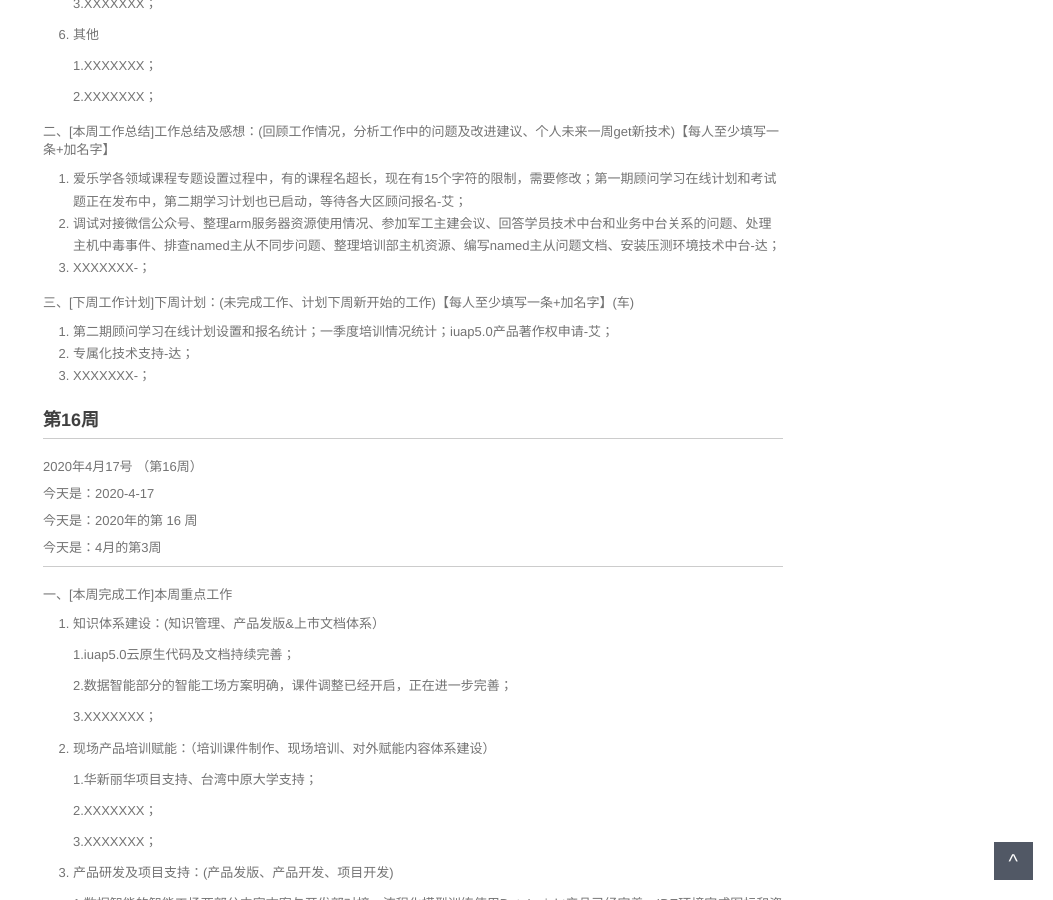
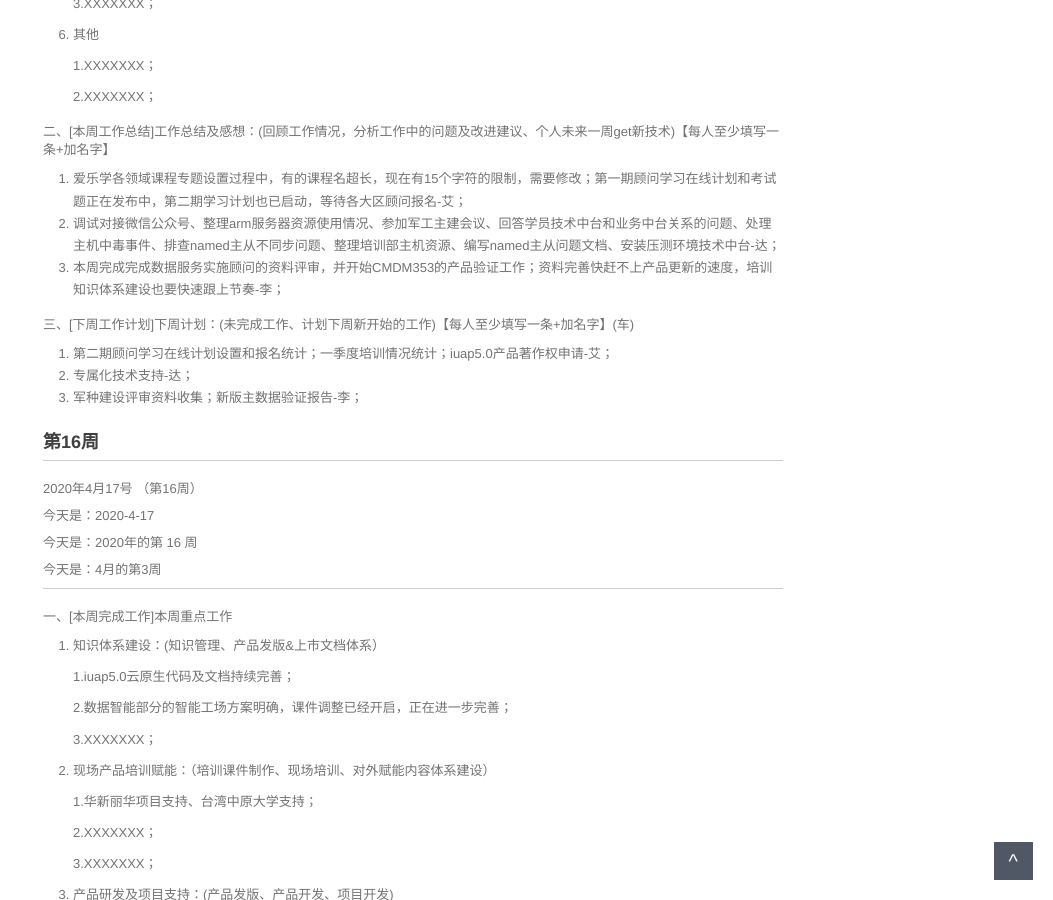
Before and after one commit to walllFlower/blog, a Jekyll site: the page built from 2020-02-28-day_report.md, in a window 1280 px wide and 900 px high, scrolled down 1196 px. Shown: the whole window, without its empty margins (227-1280 px from the left). Built offline with Jekyll 4.4.1, drawn with Linux system fonts in a browser that asks for light colours; comment, search, counter and statistics services are not loaded.

Commit message:
Update 2020-02-28-day_report.md

```diff
--- a/2020-02-28-day_report.md
+++ b/2020-02-28-day_report.md
@@ -79,13 +79,13 @@ categories: 技术运营工作周报
 
 1. 爱乐学各领域课程专题设置过程中，有的课程名超长，现在有15个字符的限制，需要修改；第一期顾问学习在线计划和考试题正在发布中，第二期学习计划也已启动，等待各大区顾问报名-艾；
 2. 调试对接微信公众号、整理arm服务器资源使用情况、参加军工主建会议、回答学员技术中台和业务中台关系的问题、处理主机中毒事件、排查named主从不同步问题、整理培训部主机资源、编写named主从问题文档、安装压测环境技术中台-达；
-3. XXXXXXX-；
+3. 本周完成完成数据服务实施顾问的资料评审，并开始CMDM353的产品验证工作；资料完善快赶不上产品更新的速度，培训知识体系建设也要快速跟上节奏-李；
 
 三、[下周工作计划]下周计划：(未完成工作、计划下周新开始的工作)【每人至少填写一条+加名字】(车)
 
 1. 第二期顾问学习在线计划设置和报名统计；一季度培训情况统计；iuap5.0产品著作权申请-艾；
 2. 专属化技术支持-达；
-3. XXXXXXX-；
+3. 军种建设评审资料收集；新版主数据验证报告-李；
 
 
 
```
